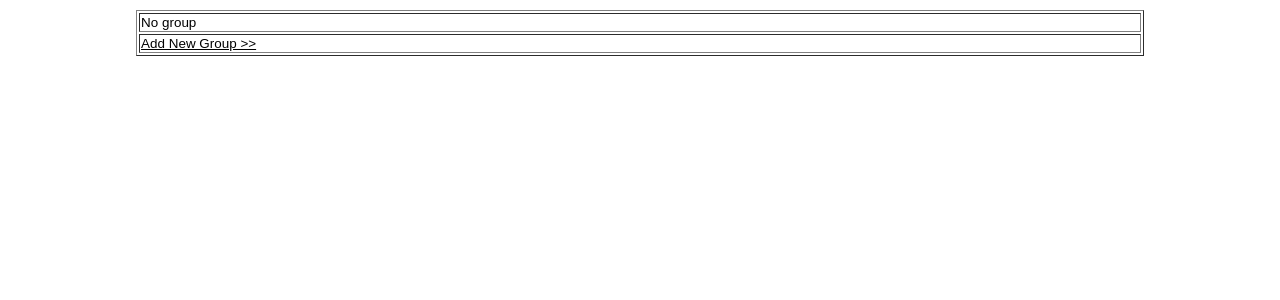
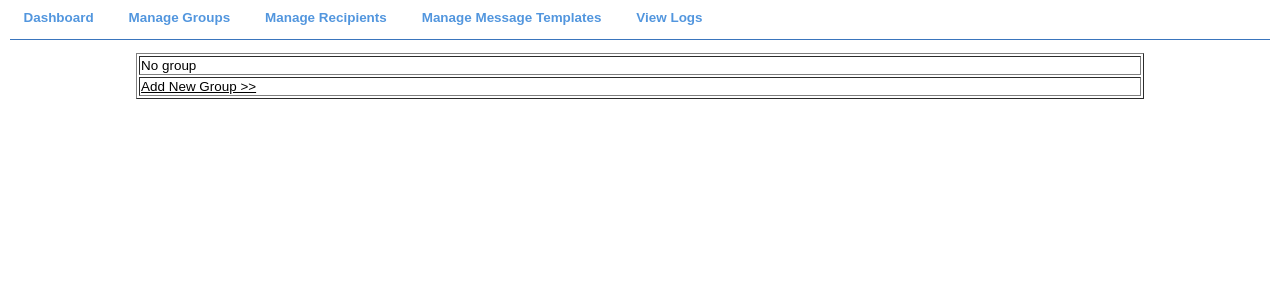
Before and after one commit to ahsq81/Alerts, a Django app: template apps/groupmessaging/templates/groups.html in a window 1280 px wide. Shown: the part 48-348 px from the top of the page. Run offline with Django 3.2, Linux system fonts and the light colour scheme; the template is opened without the code that fills it, so the values that code supplies are empty.

Commit message:
Updated base UI, Dashboard and models (fixes)

```diff
--- a/apps/groupmessaging/models.py
+++ b/apps/groupmessaging/models.py
@@ -74,6 +74,8 @@ class Recipient(models.Model):
 
     active = models.BooleanField(default=True)
 
+    site = models.ForeignKey('Site')
+
     def __unicode__(self):
         return _(u"%(full_name)s") % {'full_name': self.full_name}
 
@@ -149,6 +151,7 @@ class OutgoingLog(models.Model):
     RAW_STATUSES = [VERBOSE_PENDING, VERBOSE_DELIVERED, \
                     VERBOSE_TIMEOUT, VERBOSE_FAILED]
 
+    sender = models.ForeignKey('WebUser')
     identity = models.CharField(max_length=30)
     backend = models.CharField(max_length=15)
     text = models.TextField()
--- a/apps/groupmessaging/static/main.css
+++ b/apps/groupmessaging/static/main.css
@@ -8,3 +8,34 @@ div#header p.login {
 div#header p.login a {
     color: white;
 }
+
+h2 {
+    border-top: 0;
+    padding-top: 1em;
+}
+
+div#menu {
+    padding-bottom: 1em;
+    margin-bottom: 1em;
+    border-bottom: 1px solid #3a75bd;
+}
+
+div#menu ul {
+    list-style-type: none;
+    display: inline;
+    margin: 0;
+    padding: 0;
+}
+
+div#menu ul li {
+    display: inline;
+    padding-left: 1em;
+}
+
+div#menu ul li a {
+    font-weight: bold;
+    margin: 0;
+    display: inline;
+    color: #5296de;
+    text-decoration: none;
+}
--- a/apps/groupmessaging/templates/base.html
+++ b/apps/groupmessaging/templates/base.html
@@ -12,8 +12,18 @@
 <body>
 <div id='header'>
 <h1>{{ user.site }} - Souktel Group Messaging</h1>
-<p>{% block title %}Souktel Group Messaging{% endblock %}</p>
+<p>{% block title %}{% endblock %}</p>
 <p class='login'>Logged in as <a href="/accounts/logout/" title="logout or sign-in as a different user.">{{ user.get_full_name }}</a></p>
+</div>
+
+<div id='menu'>
+<ul>
+<li><a href="{% url index %}">Dashboard</a> {% include "help_menu_dashboard.html" %}</li>
+<li><a href="{% url recipients_list %}">Manage Groups</a> {% include "help_menu_groups.html" %}</li>
+<li><a href="{% url groups %}">Manage Recipients</a> {% include "help_menu_recipients.html" %}</li>
+<li><a href="{% url messages_list %}">Manage Message Templates</a> {% include "help_menu_messages.html" %} </li>
+<li><a href="">View Logs</a> {% include "help_menu_logs.html" %}</li>
+</ul>
 </div>
 
 <div id='content'>
--- /dev/null
+++ b/apps/groupmessaging/templates/help_menu_dashboard.html
@@ -0,0 +1 @@
+<div class='help'><div><p>The Dashboard is the homepage of the System.</p><p>It displays some statistics and recent activity.</p></div></div>
--- /dev/null
+++ b/apps/groupmessaging/templates/help_menu_groups.html
@@ -0,0 +1 @@
+<div class='help'><div><p>Groups are containers for your recipients.</p><p><strong>Why Groups ?</strong></p><p>A group represent a list of people (nammed recipients).</p><p>When sending a message, you select one or more groups as target.</p><p>Example: Group <em>Economics 2010</em></p></div></div>
--- /dev/null
+++ b/apps/groupmessaging/templates/help_menu_logs.html
@@ -0,0 +1 @@
+<div class='help'><div><p><strong>Message Logs</strong></p><p>Message logs are the history of your sendings.</p><p><strong>SMS Log</strong></p><p>SMS Log is a register of all the single SMS messages sent. If you send a message to a group of 12 people, you will see 12 rows in the log.</p></div></div>
--- /dev/null
+++ b/apps/groupmessaging/templates/help_menu_messages.html
@@ -0,0 +1 @@
+<div class='help'><div><p>Message Templates are saved messages that you can reuse.</p><p><strong>Coded Messages</strong></p><p>By assigning a code to a template, you can send this message on-demand from your mobile (if you are a manager).</p></div></div>
--- /dev/null
+++ b/apps/groupmessaging/templates/help_menu_recipients.html
@@ -0,0 +1 @@
+<div class='help'><div><p>Recipients is  the register of People and phone number you can send messages to.</p></div></div>
```
Also changed, not shown: apps/groupmessaging/templates/index.html (+22 -4 lines), apps/groupmessaging/views/index.py (+28 -2 lines).
